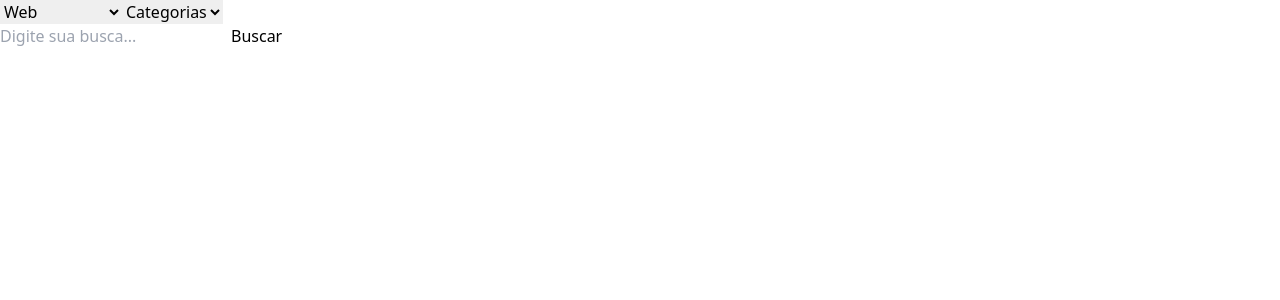
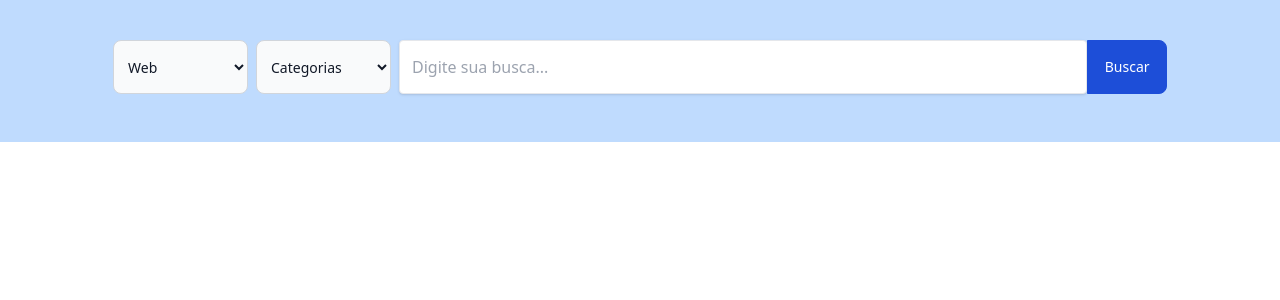
Before and after one commit to LucasOAssuncao/Lexart, a React (Vite) app in the folder frontend/: page / in a window 1280 px wide. Shown: the top 300 px of the page. Built offline with nearby package versions, Linux system fonts and the light colour scheme.

Commit message:
style: header css

```diff
--- a/frontend/src/components/Header.tsx
+++ b/frontend/src/components/Header.tsx
@@ -10,13 +10,14 @@ const Header: FC<props> = ({ infoFetch }) => {
   const [filter, setFilter] = useState('');
 
   return (
-    <header className=''>
-      <form className=''>
-        <div>
+    <header className='pt-[40px] pb-[40px] w-[100vw] bg-blue-200'>
+      <form className='sm:flex-col sm:w-[100%] md:flex md:flex-row md:justify-center md:gap-2'>
+        <div className='flex mb-2 sm:w-[100vw]  sm:justify-center gap-10 md:w-auto md:gap-2'>
           <select
             name='url'
             value={url}
             onChange={(event) => setUrl(event.target.value)}
+            className='bg-gray-50 border border-gray-300 text-gray-900 text-sm rounded-lg focus:ring-blue-500 focus:border-blue-500 block p-2.5 dark:bg-gray-700 dark:border-gray-600 dark:placeholder-gray-400 dark:text-white dark:focus:ring-blue-500 dark:focus:border-blue-500 w-[135px]'
           >
             <option value='' hidden>
               Web
@@ -29,6 +30,7 @@ const Header: FC<props> = ({ infoFetch }) => {
             name='category'
             value={category}
             onChange={(event) => setCategory(event.target.value)}
+            className='bg-gray-50 border border-gray-300 text-gray-900 text-sm rounded-lg focus:ring-blue-500 focus:border-blue-500 block p-2.5 dark:bg-gray-700 dark:border-gray-600 dark:placeholder-gray-400 dark:text-white dark:focus:ring-blue-500 dark:focus:border-blue-500 w-[135px]'
           >
             <option value='' hidden>
               Categorias
@@ -38,14 +40,17 @@ const Header: FC<props> = ({ infoFetch }) => {
             <option value='celular'>Celular</option>
           </select>
         </div>
+        <div className='flex mb-2 sm:w-[100%] sm:justify-center md:w-[60%] lg:w-[40%]'>
           <input
             type='text'
             name='filter'
             value={filter}
             onChange={(event) => setFilter(event.target.value)}
             placeholder='Digite sua busca...'
+            className='shadow appearance-none border rounded py-4 px-3 text-gray-700 leading-tight focus:outline-none focus:shadow-outline sm:w-[80%] md:w-[90%]'
           />
           <button
+            className='text-sm font-medium w-20 text-white bg-blue-700 rounded-r-lg border border-blue-700 hover:bg-blue-800 focus:ring-4 focus:outline-none focus:ring-blue-300 dark:bg-blue-600 dark:hover:bg-blue-700 dark:focus:ring-blue-800'
             onClick={(e) => {
               e.preventDefault();
               infoFetch(url, category, filter);
@@ -53,6 +58,7 @@ const Header: FC<props> = ({ infoFetch }) => {
           >
             Buscar
           </button>
+        </div>
       </form>
     </header>
   );
--- a/frontend/tailwind.config.js
+++ b/frontend/tailwind.config.js
@@ -3,6 +3,22 @@ export default {
   content: ['./index.html', './src/**/*.{js,ts,jsx,tsx}'],
   theme: {
     extend: {},
+    screens: {
+      'sm': '220px',
+      // => @media (min-width: 320px)
+
+      'md': '620px',
+      // => @media (min-width: 820px)
+
+      'lg': '1366px',
+      // => @media (min-width: 1366px)
+
+      'xl': '1920px',
+      // => @media (min-width: 1920px)
+
+      'xxl': '2400px',
+      // => @media (min-width: 2560px)
+    },
   },
   plugins: [],
 };
```
Lines whose indentation alone changed are shown as unchanged.
